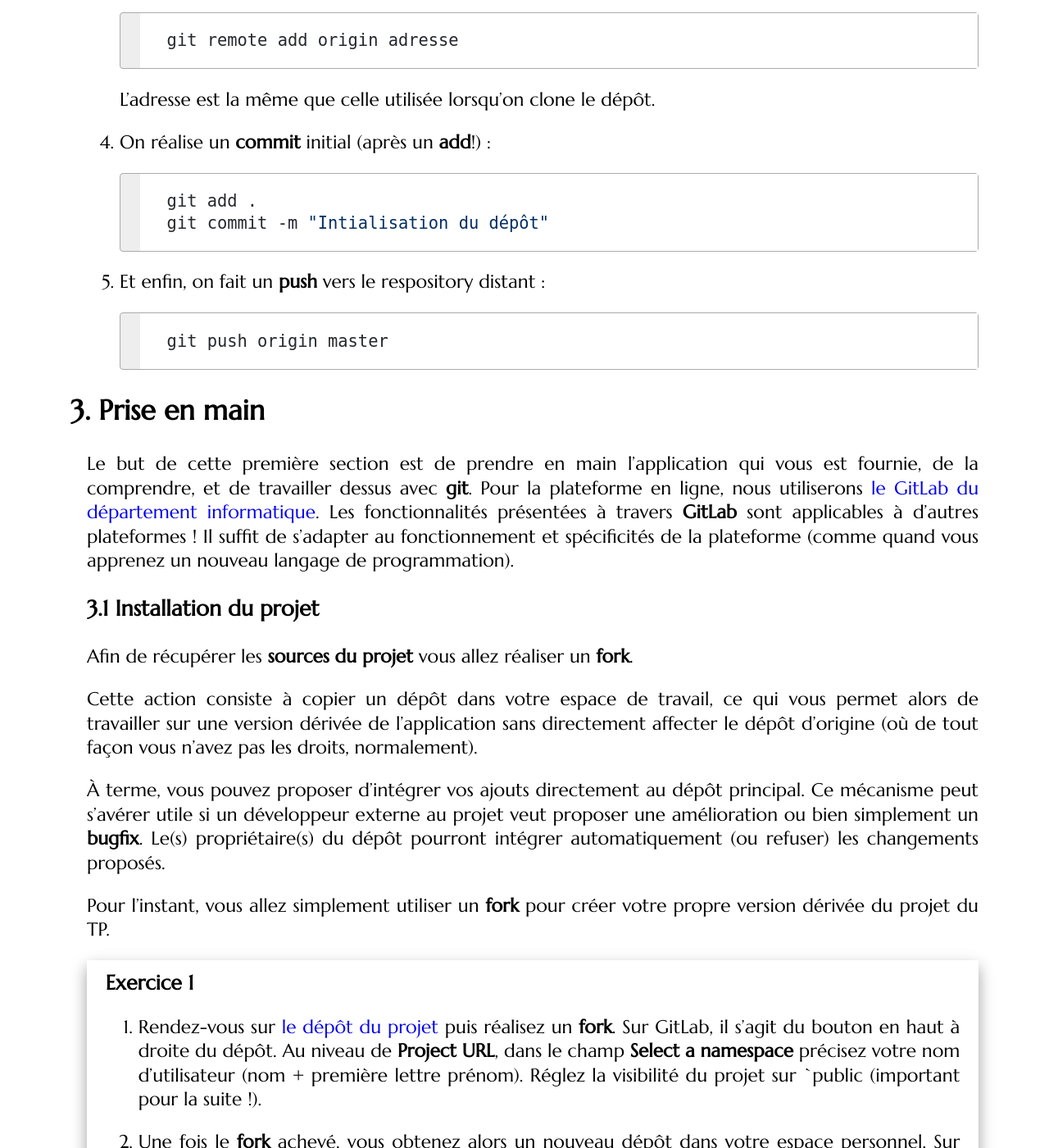
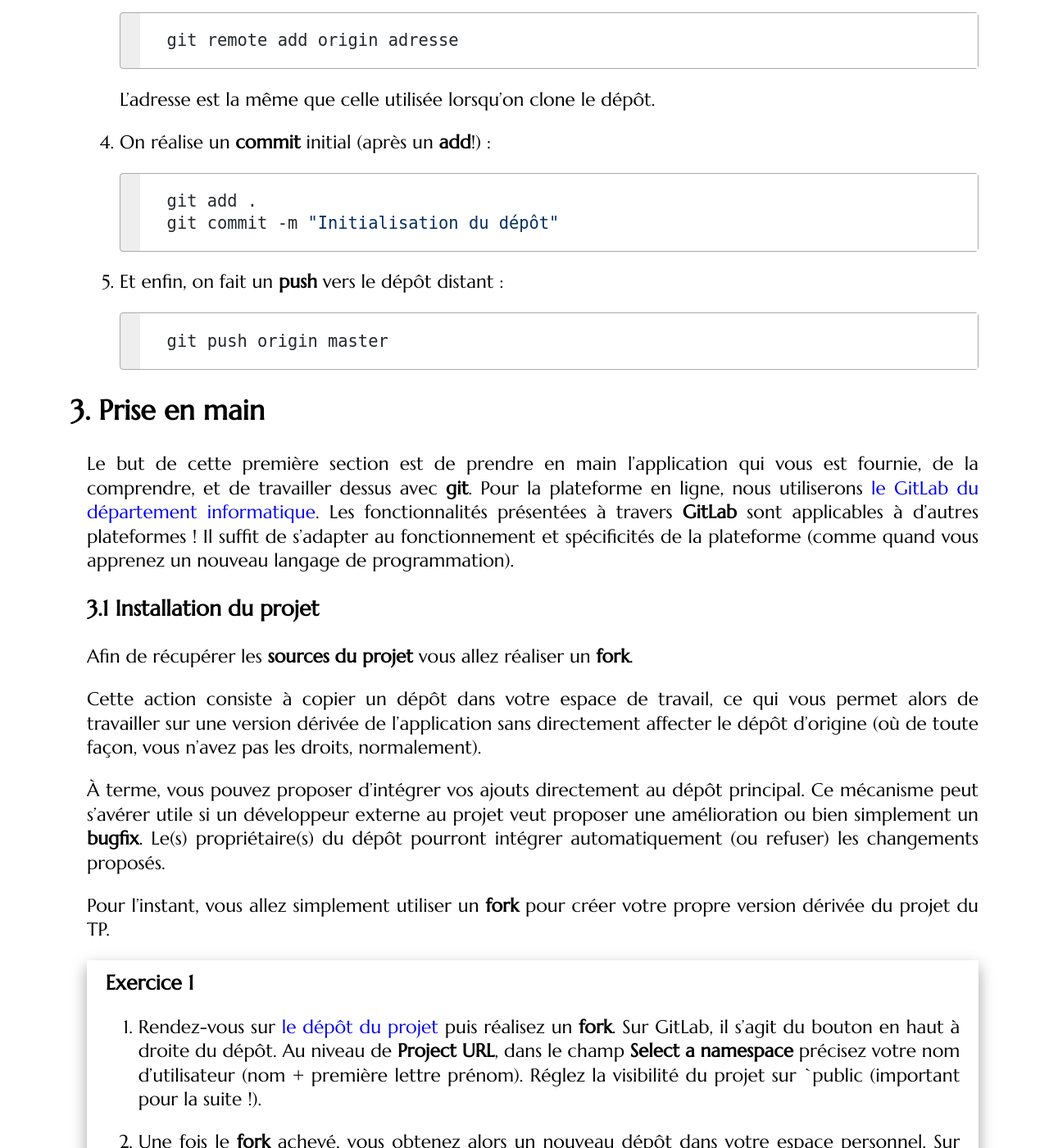
Before and after one commit to mgasquet/R304-QualiteDeveloppement, a Jekyll site: the page built from tutorials/tutorial1.md, in a window 1280 px wide and 1400 px high, scrolled down 6356 px. Shown: the whole window at 82% size. Built offline with Jekyll 4.4.1, drawn with Linux system fonts in a browser that asks for light colours; some web fonts are replaced; some of the changed text lies outside the part shown.

Commit message:
mini typos

````diff
--- a/tutorials/tutorial1.md
+++ b/tutorials/tutorial1.md
@@ -130,7 +130,7 @@ De l'autre côté, si vous souhaitez récupérer les modifications apportées su
 git pull nom_distant nom_branche
 ```
 
-Cette commande peut générer des **conflits** si la version locale n'est pas compatible avec la version distante. nous y reviendrons.
+Cette commande peut générer des **conflits** si la version locale n'est pas compatible avec la version distante. Nous y reviendrons.
 
 ### Déplacement vers un commit
 
@@ -178,10 +178,10 @@ Au lieu de **cloner** un dépôt distant, on peut aussi en créer un en local pu
 
     ```bash
     git add .
-    git commit -m "Intialisation du dépôt"
+    git commit -m "Initialisation du dépôt"
     ```
 
-5. Et enfin, on fait un **push** vers le respository distant :
+5. Et enfin, on fait un **push** vers le dépôt distant :
 
     ```bash
     git push origin master
@@ -195,7 +195,7 @@ Le but de cette première section est de prendre en main l'application qui vous
 
 Afin de récupérer les **sources du projet** vous allez réaliser un **fork**.
 
-Cette action consiste à copier un dépôt dans votre espace de travail, ce qui vous permet alors de travailler sur une version dérivée de l'application sans directement affecter le dépôt d'origine (où de tout façon vous n'avez pas les droits, normalement).
+Cette action consiste à copier un dépôt dans votre espace de travail, ce qui vous permet alors de travailler sur une version dérivée de l'application sans directement affecter le dépôt d'origine (où de toute façon, vous n'avez pas les droits, normalement).
 
 À terme, vous pouvez proposer d'intégrer vos ajouts directement au dépôt principal. Ce mécanisme peut s'avérer utile si un développeur externe au projet veut proposer une amélioration ou bien simplement un **bugfix**. Le(s) propriétaire(s) du dépôt pourront intégrer automatiquement (ou refuser) les changements proposés.
 
@@ -506,7 +506,7 @@ Pour les **branches temporaires**, on peut avoir :
 
 - `bugfix/description_bug` : branche dérivée de `development` et utilisée pour réparer un bug (décrit succinctement par `description_bug`).
 
-- `hotfix/description_bug` : similaire à un **bugfix**, mais fait dans l'urgence car la situation l'exige. Le code n'est pas forcément de qualité, c'est une solution **temporaire**.
+- `hotfix/description_bug` : similaire à un **bugfix**, mais fait dans l'urgence, car la situation l'exige. Le code n'est pas forcément de qualité, c'est une solution **temporaire**.
 
 - `test/description_test` : branche pour essayer des choses, pour expérimenter.
 
````
Also changed, not shown: other parts of tutorials/tutorial1.md (+4 -4 lines).
